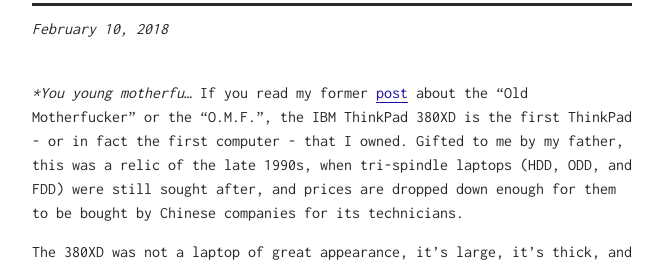
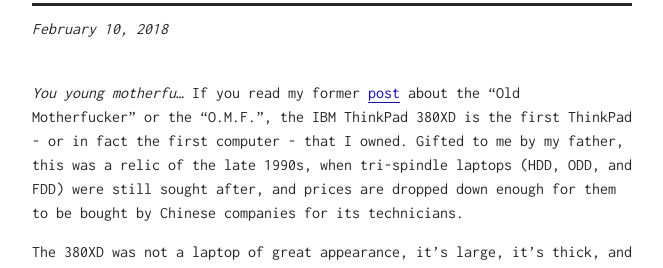
Before and after one commit to MingcongBai/MingcongBai.github.io, a Jekyll site: the page built from _posts/2018-02-10-the-young-motherfucker-2.md, in a window 1280 px wide and 900 px high. Shown: the part 146-414 px from the top of the window, without its empty margins (308-971 px from the left). Built offline with Jekyll 4.4.1, drawn with Linux system fonts in a browser that asks for light colours.

```diff
--- a/_posts/2018-02-10-the-young-motherfucker-2.md
+++ b/_posts/2018-02-10-the-young-motherfucker-2.md
@@ -3,7 +3,7 @@ layout: post
 title: The "Y.M.F.", Lenovo ThinkPad L420 - 2/3, The Review
 ---
 
-**You young motherfu...* If you read my former [post](https://mingcongbai.wtf/blog/the-old-motherfucker)
+*You young motherfu...* If you read my former [post](https://mingcongbai.wtf/blog/the-old-motherfucker)
 about the "Old Motherfucker" or the "O.M.F.", the IBM ThinkPad 380XD is the
 first ThinkPad - or in fact the first computer - that I owned. Gifted to me by
 my father, this was a relic of the late 1990s, when tri-spindle laptops
```
